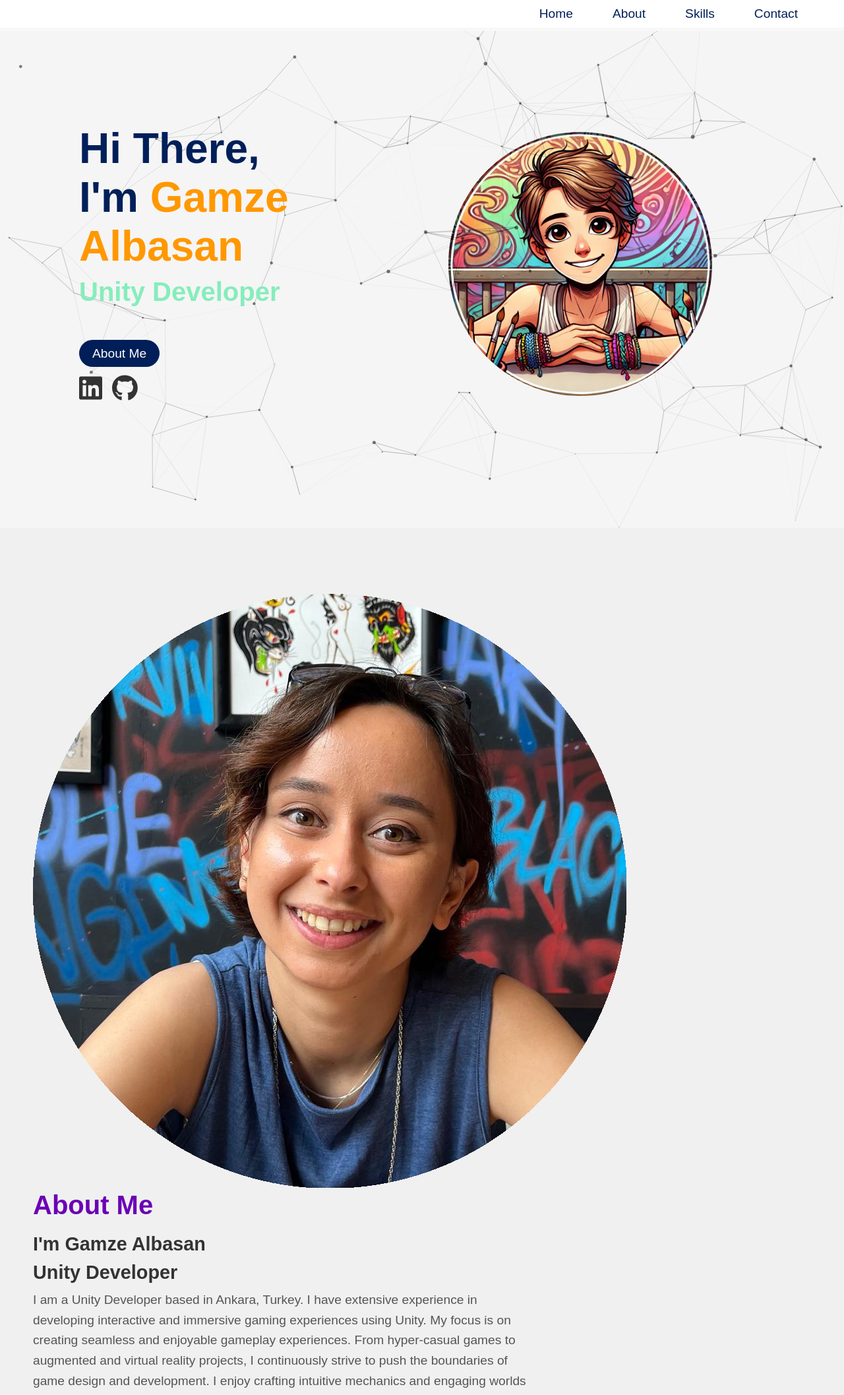
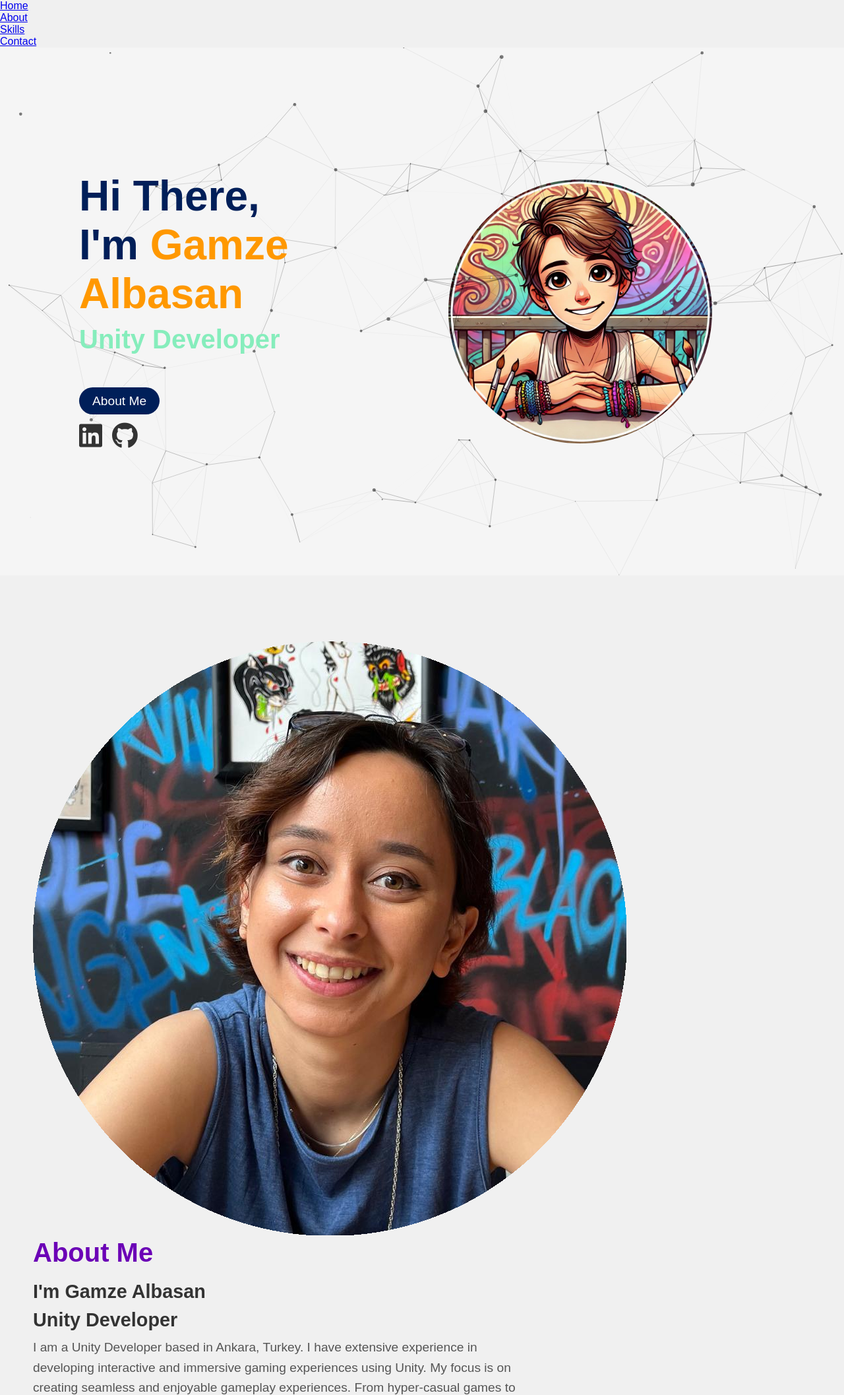
Before and after one commit to gmzalbsn/gamze.github.io, a PHP site: page / in a window 1280 px wide. Shown: the top 2114 px of the page at 66% size. Run offline with PHP 8.4, Linux system fonts and the light colour scheme.

Commit message:
Update styles.css

```diff
--- a/styles.css
+++ b/styles.css
@@ -11,6 +11,7 @@ body {
     scroll-behavior: smooth; /* Sayfalar arası yumuşak kayma eklendi */
 }
 
+/* Home Sayfası */
 .home {
     position: relative;
     height: 100vh;
@@ -21,11 +22,6 @@ body {
     overflow: hidden;
 }
 
-.image {
-    margin-right: 0; /* Önceki margin-right kaldırılacak */
-}
-
-/* Canvas kullanarak arka planda dinamik şekiller oluşturacağız */
 #particles-js {
     position: absolute;
     width: 100%;
@@ -39,48 +35,8 @@ body {
 /* İçerik kısmı */
 .content {
     z-index: 2; /* İçeriği ön plana çıkarıyoruz */
-    position: relative; /* Z-index çalışması için relative pozisyon verdik */
+    position: relative;
     color: white;
-}
-
-/* Butonlar ve diğer içerikler */
-.content h1, .content h2, .content a {
-    color: white;
-}
-.navbar {
-    background-color: white;
-    padding: 10px 50px;
-    position: fixed;
-    top: 0;
-    width: 100%;
-    display: flex;
-    justify-content: flex-end;
-    z-index: 1000;
-    border-bottom: 5px solid #f8f8f8; /* Alt şerit rengini about bölümünün arka planı ile eşleştiriyoruz */
-}
-
-.navbar nav ul {
-    list-style: none;
-    display: flex;
-    gap: 20px;
-}
-
-.navbar nav ul li a {
-    text-decoration: none;
-    font-size: 1.2rem;
-    color: #001f59;
-    padding: 10px 20px;
-    border-radius: 5px;
-}
-
-.navbar nav ul li a:hover {
-    background-color: transparent; /* Arkaplanı transparan yapıyoruz */
-    color: #ff9800; /* Turuncu renk */
-    border-bottom: 2px solid #ff9800; /* Hover sırasında turuncu alt çizgi */
-}
-
-/* Başlık ve Alt Başlık */
-.content {
     margin-left: 120px; /* Bütün yazıları biraz sağa kaydırıyoruz */
 }
 
@@ -153,7 +109,7 @@ body {
     transform: scale(1.05); /* Hover efekti */
 }
 
-/* About Bölümü */
+/* About Me Bölümü */
 .about-section {
     display: flex;
     justify-content: flex-start; /* Resim ve yazıları yan yana hizalar */
@@ -163,31 +119,16 @@ body {
     background-color: #f0f0f0;
 }
 
-about-image {
-    max-width: 30%;
-    height: auto;
-    margin-right: 20px;
-    position: relative; /* Z-index çalışması için relative yapın */
-    z-index: 1; /* Öne çıkarmak için z-index ayarı */
+.about-image {
+    max-width: 30%; /* Resmi küçültün */
+    height: auto; /* Yükseklik otomatik */
+    margin-right: 20px; /* Resim ve yazı arasına boşluk koyun */
+    position: relative;
+    z-index: 1;
 }
 
 .about-text {
     max-width: 65%; /* Yazı alanını genişletin */
-}
-@media (max-width: 768px) {
-    .about-section {
-        flex-direction: column;
-        text-align: center;
-    }
-
-    .about-image {
-        max-width: 100%;
-        margin: 0 0 20px 0;
-    }
-
-    .about-text {
-        max-width: 100%;
-    }
 }
 
 /* About Me başlık ve metin stilleri */
@@ -262,6 +203,22 @@ about-image {
 
 /* Responsive ayarlar */
 @media (max-width: 768px) {
+    .about-section {
+        flex-direction: column; /* Küçük ekranlarda resim ve yazılar alt alta gelir */
+        text-align: center;
+    }
+
+    .about-image {
+        max-width: 100%;   /* Mobilde resim tam genişlikte görünür */
+        margin: 0 0 20px 0; /* Yazılar ve resim arasında boşluk bırakılır */
+    }
+
+    .about-text {
+        max-width: 100%;   /* Mobilde yazılar tam genişlikte görünür */
+    }
+}
+
+@media (max-width: 768px) {
     .home {
         flex-direction: column;
         text-align: center;
```
